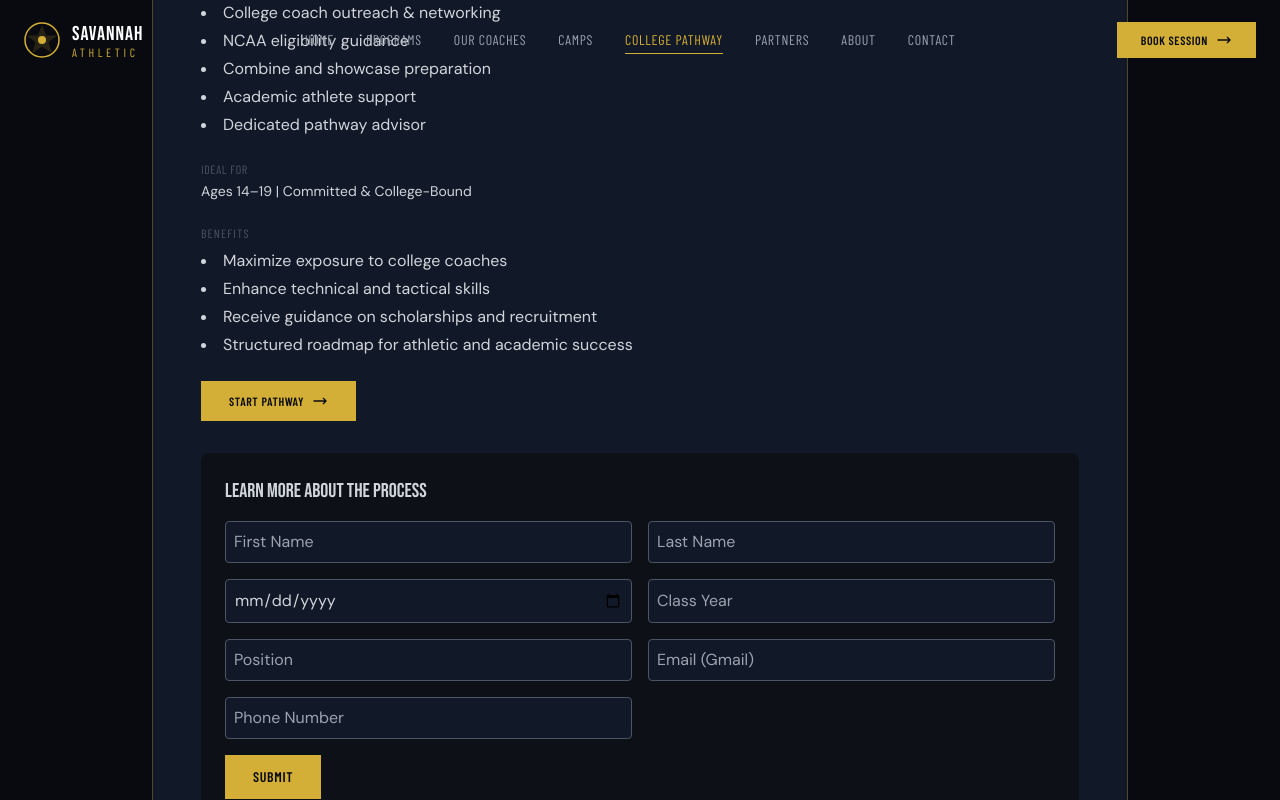
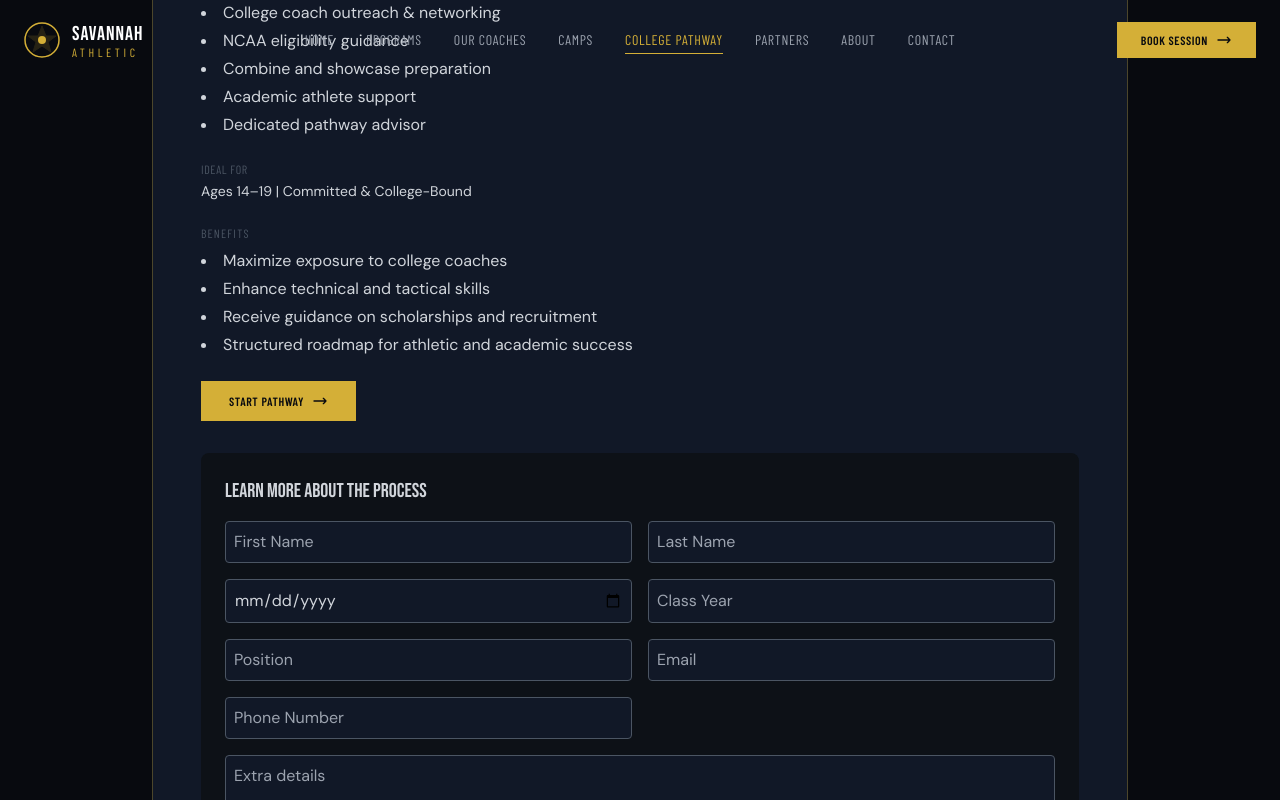
Before and after one commit to savannahathleticacademy-sys/savannah-athletic, a React (Vite) app: page /college-pathway in a window 1280 px wide. Both pictures are taken after a click on the button "START PATHWAY". Shown: the part 898-1698 px from the top of the page. Built offline with nearby package versions, Linux system fonts and the light colour scheme; a web font is replaced by a local one.

Commit message:
Update PathToCollege.jsx

```diff
--- a/src/PathToCollege.jsx
+++ b/src/PathToCollege.jsx
@@ -3,6 +3,7 @@ import PageHero from './PageHero.jsx'
 
 export default function PathToCollege() {
   const [showForm, setShowForm] = useState(false)
+  const [result, setResult] = useState('')
 
   const program = {
     id: 'college-pathway',
@@ -28,7 +29,46 @@ export default function PathToCollege() {
       'Structured roadmap for athletic and academic success',
     ],
     cta: 'Start Pathway',
-    accent: 'gold',
+  }
+
+  const onSubmit = async (event) => {
+    event.preventDefault()
+    setResult('Sending...')
+
+    const formData = new FormData(event.target)
+    const first = formData.get('first_name')
+    const last = formData.get('last_name')
+    formData.append('name', `${first} ${last}`)
+    formData.append('program', 'College Pathway')
+    formData.append('access_key', '32de9cfe-9a49-44e1-adb9-018b5c1f24b6')
+    formData.append('subject', 'New College Pathway Inquiry - Savannah Athletic')
+    formData.append('from_name', 'Savannah Athletic Website')
+
+    const object = Object.fromEntries(formData)
+    const json = JSON.stringify(object)
+
+    try {
+      const response = await fetch('https://api.web3forms.com/submit', {
+        method: 'POST',
+        headers: {
+          'Content-Type': 'application/json',
+          Accept: 'application/json',
+        },
+        body: json,
+      })
+
+      const data = await response.json()
+
+      if (data.success) {
+        setResult('Pathway inquiry submitted successfully.')
+        event.target.reset()
+      } else {
+        setResult(data.message || 'Something went wrong.')
+      }
+    } catch (error) {
+      console.error(error)
+      setResult('Network error. Please try again.')
+    }
   }
 
   return (
@@ -83,6 +123,7 @@ export default function PathToCollege() {
 
             <div className="mt-6">
               <button
+                type="button"
                 onClick={() => setShowForm(!showForm)}
                 className="btn-primary flex items-center gap-2 text-xs"
               >
@@ -94,22 +135,26 @@ export default function PathToCollege() {
             </div>
 
             {showForm && (
-              <form className="mt-8 bg-pitch-dark p-6 rounded-lg space-y-4 text-gray-300">
+              <form onSubmit={onSubmit} className="mt-8 bg-pitch-dark p-6 rounded-lg space-y-4 text-gray-300">
                 <h3 className="text-xl font-display mb-4">Learn More About the Process</h3>
 
                 <div className="grid grid-cols-1 md:grid-cols-2 gap-4">
-                  <input type="text" placeholder="First Name" className="p-2 rounded bg-pitch-card border border-gray-600" />
-                  <input type="text" placeholder="Last Name" className="p-2 rounded bg-pitch-card border border-gray-600" />
-                  <input type="date" placeholder="Date of Birth" className="p-2 rounded bg-pitch-card border border-gray-600" />
-                  <input type="text" placeholder="Class Year" className="p-2 rounded bg-pitch-card border border-gray-600" />
-                  <input type="text" placeholder="Position" className="p-2 rounded bg-pitch-card border border-gray-600" />
-                  <input type="email" placeholder="Email (Gmail)" className="p-2 rounded bg-pitch-card border border-gray-600" />
-                  <input type="tel" placeholder="Phone Number" className="p-2 rounded bg-pitch-card border border-gray-600" />
+                  <input type="text" name="first_name" placeholder="First Name" required className="p-2 rounded bg-pitch-card border border-gray-600" />
+                  <input type="text" name="last_name" placeholder="Last Name" required className="p-2 rounded bg-pitch-card border border-gray-600" />
+                  <input type="date" name="date_of_birth" placeholder="Date of Birth" className="p-2 rounded bg-pitch-card border border-gray-600" />
+                  <input type="text" name="class_year" placeholder="Class Year" className="p-2 rounded bg-pitch-card border border-gray-600" />
+                  <input type="text" name="position" placeholder="Position" className="p-2 rounded bg-pitch-card border border-gray-600" />
+                  <input type="email" name="email" placeholder="Email" required className="p-2 rounded bg-pitch-card border border-gray-600" />
+                  <input type="tel" name="phone" placeholder="Phone Number" className="p-2 rounded bg-pitch-card border border-gray-600" />
                 </div>
+
+                <textarea name="message" placeholder="Extra details" className="w-full p-2 rounded bg-pitch-card border border-gray-600" />
 
                 <button type="submit" className="btn-primary mt-4">
                   Submit
                 </button>
+
+                <span className="text-white mt-4 block">{result}</span>
               </form>
             )}
           </div>
```
